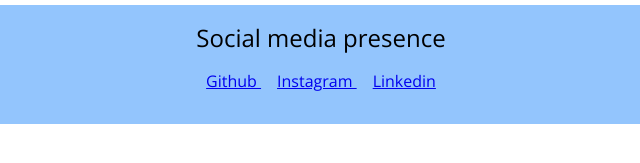
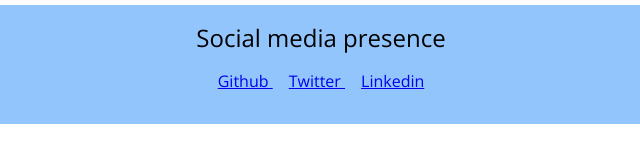
Before and after one commit to naveenbusireddy/your-birthday-lucky, a plain HTML site: page index.html in a window 1280 px wide. Shown: the part 461-624 px from the top of the page, 319-959 px from the left. Drawn offline with nearby package versions, Linux system fonts and the light colour scheme.

Commit message:
social link update

```diff
--- a/index.html
+++ b/index.html
@@ -34,8 +34,8 @@
                     </a>
                 </li>
                 <li class="list-item-inline">
-                    <a class="link" href="https://www.instagram.com/naveen_busireddy/" target="-blank">
-                        Instagram
+                    <a class="link" href="https://twitter.com/NaveenBusireddy" target="-blank">
+                        Twitter
                     </a>
                 </li>
                 <li class="list-item-inline">
```
